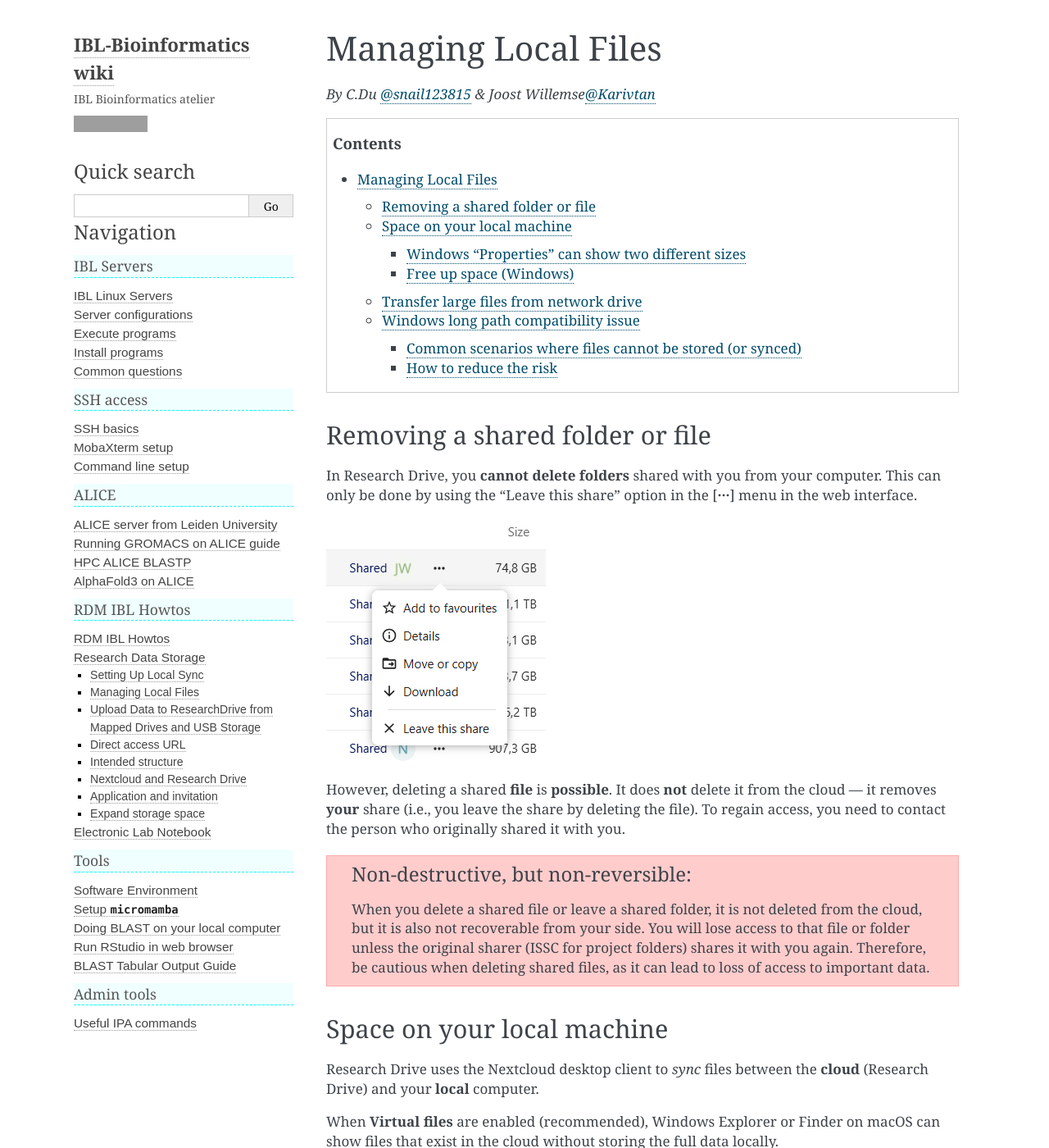
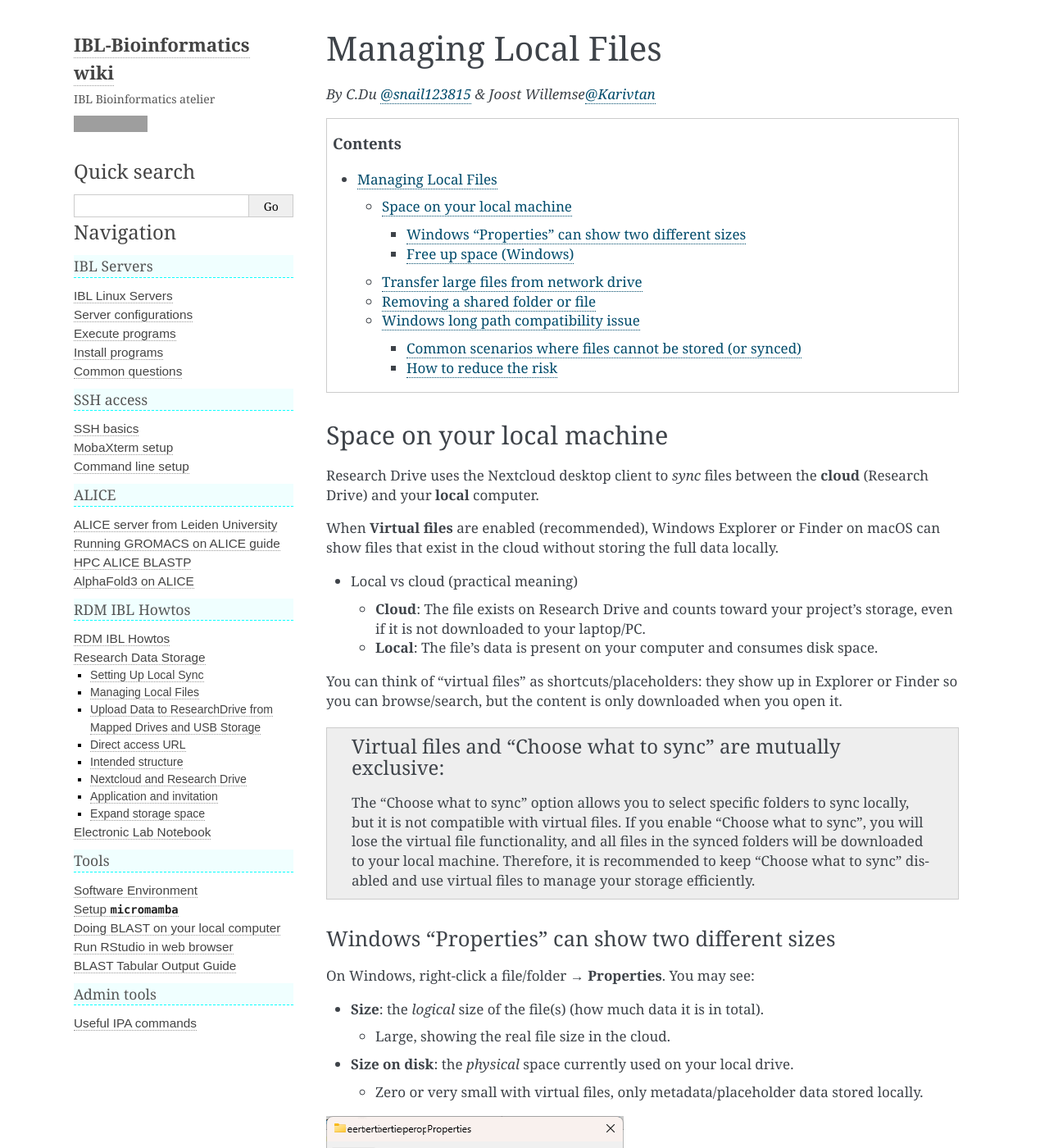
Before and after one commit to IBL-bioinfo/IBL-bioinformatics-wiki, a Sphinx documentation site: the page built from docs/source/rdm_howtos/ResearchDrive_troubleshooting.md, in a window 1280 px wide and 1400 px high. Shown: the whole window at 82% size. Built offline with Sphinx 7.4.7, drawn with Linux system fonts in a browser that asks for light colours; some of the changed text lies outside the part shown; grey boxes are pictures that could not be loaded.

Commit message:
reorganize TOC, move remove shared folder to the middle

````diff
--- a/docs/source/rdm_howtos/ResearchDrive_troubleshooting.md
+++ b/docs/source/rdm_howtos/ResearchDrive_troubleshooting.md
@@ -1,33 +1,12 @@
 # Managing Local Files
 
 *By C.Du [@snail123815](https://github.com/snail123815) & Joost Willemse[@Karivtan](https://github.com/Karivtan)*
-
-```{toctree}
----
-hidden: true
-maxdepth: 1
----
-ResearchDrive_uploadFromNetworkDrive
-```
 
 ```{contents}
 ---
 depth: 3
 ---
 ```
-
-## Removing a shared folder or file
-
-In Research Drive, you **cannot delete folders** shared with you from your computer. This can only be done by using the "Leave this share" option in the \[**&middot;&middot;&middot;**\] menu in the web interface.
-
-![leave this share button](../_static/images/nextcloud_leave_share.png)
-
-However, deleting a shared **file** is **possible**. It does **not** delete it from the cloud — it removes **your** share (i.e., you leave the share by deleting the file). To regain access, you need to contact the person who originally shared it with you.
-
-::: {admonition} Non-destructive, but non-reversible
-:class: warning
-When you delete a shared file or leave a shared folder, it is not deleted from the cloud, but it is also not recoverable from your side. You will lose access to that file or folder unless the original sharer (ISSC for project folders) shares it with you again. Therefore, be cautious when deleting shared files, as it can lead to loss of access to important data.
-:::
 
 ## Space on your local machine
 
@@ -100,6 +79,19 @@ If you have large files located on your network drive, the first step can be dif
 2. [RcloneView](https://rcloneview.com/) software (not for university computers)
 3. [Rclone GUI](https://rclone.org/gui/)
 
+## Removing a shared folder or file
+
+In Research Drive, you **cannot delete folders** shared with you from your computer. This can only be done by using the "Leave this share" option in the \[**&middot;&middot;&middot;**\] menu in the web interface.
+
+![leave this share button](../_static/images/nextcloud_leave_share.png)
+
+However, deleting a shared **file** is **possible**. It does **not** delete it from the cloud — it removes **your** share (i.e., you leave the share by deleting the file). To regain access, you need to contact the person who originally shared it with you.
+
+::: {admonition} Non-destructive, but non-reversible
+:class: warning
+When you delete a shared file or leave a shared folder, it is not deleted from the cloud, but it is also not recoverable from your side. You will lose access to that file or folder unless the original sharer (ISSC for project folders) shares it with you again. Therefore, be cautious when deleting shared files, as it can lead to loss of access to important data.
+:::
+
 ## Windows long path compatibility issue
 
 On Windows, file paths can become too long for the operating system or for specific applications. Even on recent Windows versions, many tools still fail when the full path length approaches the legacy limit ([260 characters](https://learn.microsoft.com/en-us/windows/win32/fileio/maximum-file-path-limitation)). When this happens, files may not sync correctly and may not be usable locally.
````
Also changed, not shown: docs/source/rdm_howtos/ResearchDrive_uploadFromNetworkDrive.md (+6 -0 lines).
